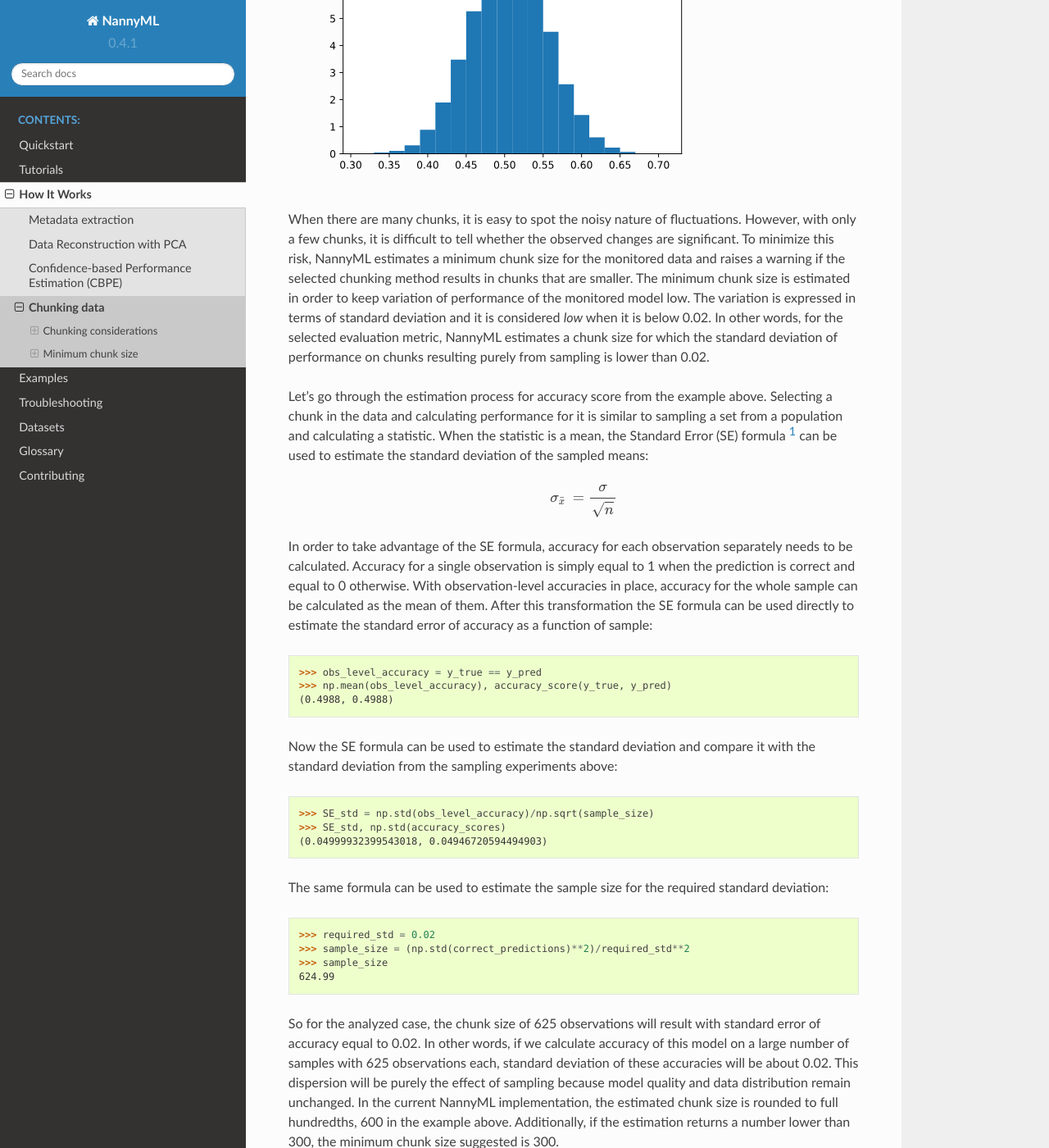
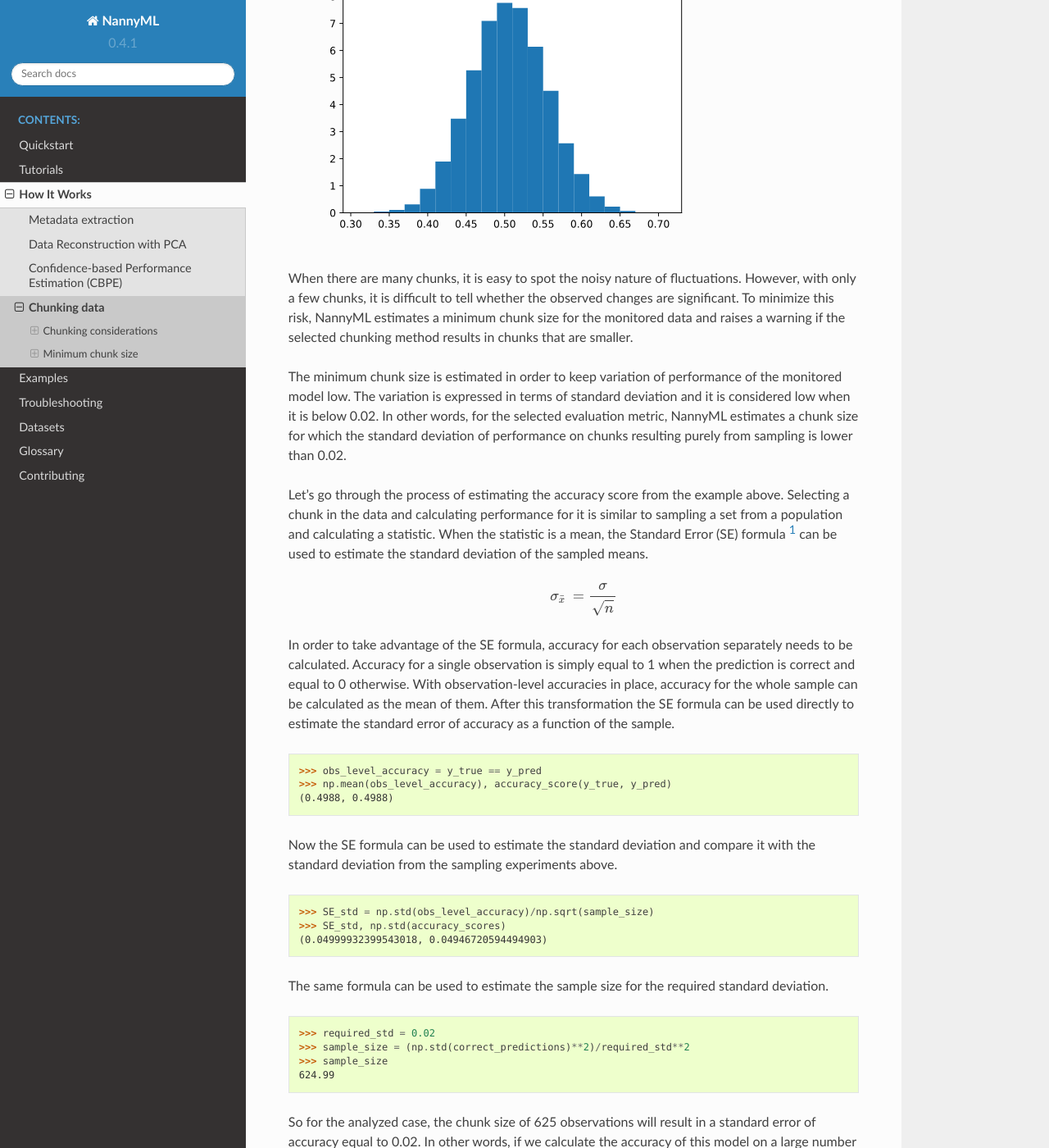
Before and after one commit to NannyML/nannyml, a Sphinx documentation site: the page built from docs/how_it_works/chunking_data.rst, in a window 1280 px wide and 1400 px high, scrolled down 2814 px. Shown: the whole window at 82% size. Built offline with Sphinx 7.4.7 and the Read the Docs theme 2.0.0, drawn with Linux system fonts in a browser that asks for light colours; pages that are not in the unit, such as notebooks, are missing from menus; the version number is read from the project's files by our own code; some of the changed text lies outside the part shown.

Commit message:
Update chunking_data.rst

```diff
--- a/docs/how_it_works/chunking_data.rst
+++ b/docs/how_it_works/chunking_data.rst
@@ -7,19 +7,18 @@
 Chunking considerations
 ----------------------------------
 
-For an introduction on :term:`chunks<Data Chunk>` please have a loot at
-:ref:`Setting Up: Chunking<chunking>`.
-This guide focuses on the potential issues that may arise from using chunks.
-They are described below.
+For an introduction on :term:`chunks<Data Chunk>` please have a look at
+:ref:`Setting Up: Chunking<chunking>`. This guide focuses on the potential issues that may
+arise from using chunks. They are described below.
 
 Different periods within one chunk
 ~~~~~~~~~~~~~~~~~~~~~~~~~~~~~~~~~~~~~
 
-If you want to get performance estimation or data drift results for a dataset that contains two
-periods - ``reference`` and ``analysis``, most likely there will be a chunk that contains  observations from both of
+When using :ref:`performance estimation<performance-estimation>` or :ref:`data drift detection<data-drift>` on a dataset that contains a
+`reference` :term:`Data Period` and an ``analysis`` data period, there may be a chunk that contains observations from both of
 them. Such a chunk will be considered as an ``analysis`` chunk, even if only one observation belongs to ``analysis``.
-In the example below, chunk which contains observations from 44444 to 55554 is considered an analysis
-chunk but indices from 44444 to 49999 point to reference observations:
+In the example below, the chunk which contains observations from 44444 to 55554 is considered an analysis
+chunk but indices from 44444 to 49999 point to reference observations.
 
 .. code-block:: python
 
@@ -61,7 +60,7 @@
 inside them. In fact, they might be so small that results obtained are governed by noise rather than actual signal.
 NannyML estimates a minimum chunk size based on the reference data
 (see how in the :ref:`section on minimum chunk size<minimum-chunk-size>`). If some of the created chunks
-are smaller than the minimum chunk size, a warning will be raised. For example:
+are smaller than the minimum chunk size, a warning will be raised.
 
 .. code-block:: python
 
@@ -71,21 +70,21 @@
     statistically relevant and might negatively influence the quality of calculations. Please consider splitting
     your data in a different way or continue at your own risk.
 
-When the warning is about a single chunk, it is usually the last chunk and this is due to the reasons described in
-:ref:`Setting Up: Chunking<chunking>`.
+When the warning is about a single chunk, it is usually the last chunk. This is due to the reasons described in
+:ref:`the chunking tutorial<chunking>`.
+
 When there are more than one underpopulated chunks staying with the selected chunking method
-may be suboptimal.
-Read :ref:`minimum chunk size <minimum-chunk-size>` to get more information about the effect of
-small chunks. Beware of the trade-offs involved, when selecting the chunking method.
+may be suboptimal. Read :ref:`minimum chunk size <minimum-chunk-size>` to get more information about the effect of
+small chunks. Beware of the trade-offs involved when selecting the chunking method.
 
 
 Not enough chunks
 ~~~~~~~~~~~~~~~~~
 
-Sometimes the selected chunking method might not genereate enough chunks in the rerfence period.
+Sometimes the selected chunking method might not generate enough chunks in the reference period.
 NannyML calculates thresholds based on the variability of metrics measured in the ``reference`` chunks (see how thresholds
 are calculated for :ref:`performance estimation<performance-estimation-thresholds>`). Having 6 chunks is
-far from optimal but a reasonable minimum. If there are less than 6 chunks, a warning will be raised:
+far from optimal, but is a reasonable minimum. If there are less than 6 chunks, a warning will be raised.
 
 .. code-block:: python
 
@@ -108,12 +107,13 @@
 
 .. _chunk-data-minimum-chunk:
 
-Minimum Chunk for Performance Estimation and Performance Monitoring
-~~~~~~~~~~~~~~~~~~~~~~~~~~~~~~~~~~~~~~~~~~~~~~~~~~~~~~~~~~~~~~~~~~~
+Minimum Chunk Size for Performance Estimation and Performance Monitoring
+~~~~~~~~~~~~~~~~~~~~~~~~~~~~~~~~~~~~~~~~~~~~~~~~~~~~~~~~~~~~~~~~~~~~~~~~~~~~~~~~~~~~~
 
 When the chunk size is small
-**what looks like a significant drop in performance of the monitored model may only be a sampling effect**.
+what looks like a significant drop in performance of the monitored model may only be a sampling effect.
 To better understand that, have a look at the histogram below.
+
 It shows dispersion of accuracy for a random model predicting a random binary target (which by definition should be 0.5)
 for a sample of 100 observations. It is not uncommon to get accuracy of 0.6 for some samples. The effect is even
 stronger for more complex metrics like ROC AUC.
@@ -146,16 +146,18 @@
 When there are many chunks, it is easy to spot the noisy nature of fluctuations. However, with only a few chunks, it
 is difficult to tell whether the observed changes are significant. To minimize this risk, NannyML
 estimates a minimum chunk size for the monitored data and raises a warning if the selected chunking method results in
-chunks that are smaller. The minimum chunk size is estimated in order to
+chunks that are smaller.
+
+The minimum chunk size is estimated in order to
 keep variation of performance of the monitored model low. The variation is expressed in terms of standard deviation and
-it is considered *low* when it is below 0.02. In other words, for the selected evaluation metric, NannyML
+it is considered low when it is below 0.02. In other words, for the selected evaluation metric, NannyML
 estimates a chunk size for which the standard deviation of performance on chunks resulting purely from sampling is lower
 than 0.02.
 
-Let's go through the estimation process for accuracy score from the example above. Selecting a chunk in the data and
+Let's go through the process of estimating the accuracy score from the example above. Selecting a chunk in the data and
 calculating performance for it is similar to sampling a set from a population and calculating a statistic. When
 the statistic is a mean, the Standard Error (SE) formula [1]_ can be used to estimate the standard deviation of
-the sampled means:
+the sampled means.
 
     .. math::
         {\sigma }_{\bar {x}}\ ={\frac {\sigma }{\sqrt {n}}}
@@ -173,7 +175,7 @@
     (0.4988, 0.4988)
 
 Now the SE formula can be used to estimate the standard deviation and compare it with
-the standard deviation from the sampling experiments above:
+the standard deviation from the sampling experiments above.
 
 .. code-block:: python
 
@@ -181,7 +183,7 @@
     >>> SE_std, np.std(accuracy_scores)
     (0.04999932399543018, 0.04946720594494903)
 
-The same formula can be used to estimate the sample size for the required standard deviation:
+The same formula can be used to estimate the sample size for the required standard deviation.
 
 .. code-block:: python
 
@@ -190,33 +192,33 @@
     >>> sample_size
     624.99
 
-So for the analyzed case, the chunk size of 625 observations will result with standard error of accuracy equal to 0.02.
-In other words, if we calculate accuracy of this model on a large number of samples with 625 observations each,
+So for the analyzed case, the chunk size of 625 observations will result in a standard error of accuracy equal to 0.02.
+In other words, if we calculate the accuracy of this model on a large number of samples with 625 observations each,
 standard deviation of these accuracies will be about 0.02. This dispersion will be purely the effect of sampling
 because model quality and data distribution remain unchanged. In the current NannyML implementation, the estimated chunk
 size is rounded to full hundredths, 600 in the example above. Additionally, if the estimation returns a number lower
 than 300, the minimum chunk size suggested is 300.
 
-Generally the SE formula gives the exact value when:
+Generally the SE formula gives the exact value when
 
-    * The standard deviation of the population is known,
+    * The standard deviation of the population is known.
     * The samples are statistically independent.
 
 Both of these requirements are in fact violated. When the data is split into chunks it is not sampled from population,
-it comes from a finite set. Therefore standard deviation of **population** is unknown. Moreover, chunks are not
-independent - observations in chunks are selected chronologically, not randomly. They are also drawn *without replacement*,
+it comes from a finite set. Therefore standard deviation of population is unknown. Also, chunks are not
+independent - observations in chunks are selected chronologically, not randomly. They are also drawn without replacement,
 meaning the same observation cannot be selected twice. Nevertheless, this approach provides an estimation with good enough
 precision for our use case while keeping the computation time very low.
 
-Estimation of minimum chunk size for other metrics, such as ROC AUC, precision, recall etc. is performed in similar
+Estimation of minimum chunk size for other metrics, such as ROC AUC, precision, recall etc. is performed in a similar
 manner.
 
-Minimum Chunk for Multivariate Drift
-~~~~~~~~~~~~~~~~~~~~~~~~~~~~~~~~~~~~
+Minimum Chunk Size for Multivariate Drift
+~~~~~~~~~~~~~~~~~~~~~~~~~~~~~~~~~~~~~~~~~~~~~~~~~~~~~~
 
 To ensure that there is no significant noise present in :ref:`multivariate drift<multivariate_drift_detection>`
-results NannyML suggests a minimum chunk size
-based on the number of features used to perform data reconstruction according to this function:
+results NannyML suggests a minimum chunk size based on the number of features used to perform data reconstruction
+according to the function below.
 
 .. math::
 
@@ -229,8 +231,7 @@
 ~~~~~~~~~~~~~~~~~~~~~~~~~~~~~~~~~~
 
 To ensure that there is no significant noise present in :ref:`Univariate Drift Detection<univariate_drift_detection>`
-the recommended minimum chunk size is 500. It is a rule of thumb
-that should cover most common cases.
+the recommended minimum chunk size is 500. It is a rule of thumb that should cover most common cases.
 
 
 **References**
```
Also changed, not shown: other parts of docs/how_it_works/chunking_data.rst (+2 -2 lines).
